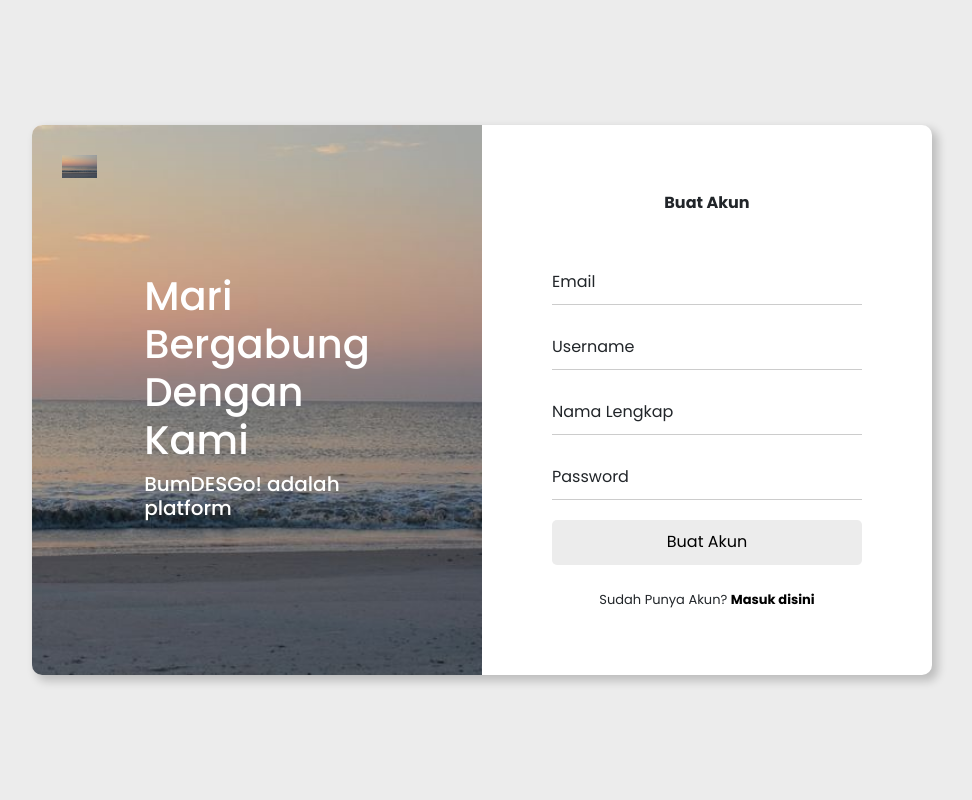
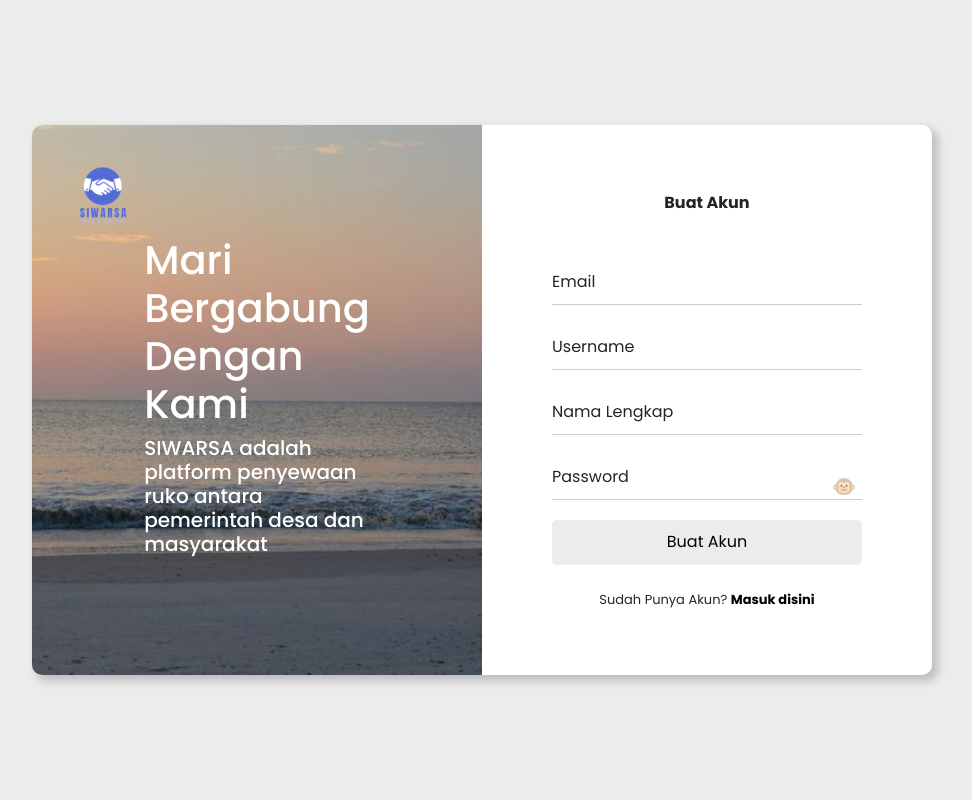
Before and after one commit to prpleehyyth/FP_PEMWEB, a PHP site: page /register.php in a window 1280 px wide. Shown: the whole page, without its empty margins (158-1130 px from the left). Run offline with PHP 8.4, Linux system fonts and the light colour scheme.

Commit message:
added logo and password visibility

```diff
--- a/assets/css/templatemo-tale-seo-agency.css
+++ b/assets/css/templatemo-tale-seo-agency.css
@@ -354,7 +354,7 @@ Header Style
 }
 
 .header-area .main-nav .logo {
-  margin-top: 25px;
+  margin-top: 0px;
   flex-basis: 20%;
   -webkit-transition: all 0.3s ease 0s;
   -moz-transition: all 0.3s ease 0s;
@@ -363,7 +363,7 @@ Header Style
 }
 
 .background-header .main-nav .logo {
-  margin-top: 10px;
+  margin-top: 0px;
 }
 
 .header-area .main-nav .nav {
--- a/register.php
+++ b/register.php
@@ -56,7 +56,7 @@ if ($_SERVER["REQUEST_METHOD"] == "POST") {
             <?php if ($message) : ?>
                 alert("<?php echo $message; ?>");
                 <?php if ($redirect) : ?>
-                    window.location.href = "login_form.html";
+                    window.location.href = "login.php";
                 <?php endif; ?>
             <?php endif; ?>
         });
@@ -67,10 +67,10 @@ if ($_SERVER["REQUEST_METHOD"] == "POST") {
         <div class="container main">
             <div class="row">
                 <div class="col-md-6 side-image">
-                    <img src="loginimg.jpeg" alt="">
+                    <img src="assets/images/fullSiwarsa.png" alt="">
                     <div class="text">
                         <h1 class="h1">Mari Bergabung Dengan Kami</h1>
-                        <p class="h1">BumDESGo! adalah platform</p>
+                        <p class="h1">SIWARSA adalah platform penyewaan ruko antara pemerintah desa dan masyarakat</p>
                     </div>
                 </div>
                 <div class="col-md-6 right">
@@ -92,6 +92,7 @@ if ($_SERVER["REQUEST_METHOD"] == "POST") {
                             <div class="input-field">
                                 <input type="password" class="input" id="password" name="password" required>
                                 <label for="password">Password</label>
+                                <button class="toggle-button" type="button" id="toggleButton" aria-label="Toggle password visibility" title="Toggle password visibility">🐵</button>
                             </div>
                             <div class="input-field">
                                 <input type="submit" class="submit" value="Buat Akun">
@@ -105,6 +106,20 @@ if ($_SERVER["REQUEST_METHOD"] == "POST") {
             </div>
         </div>
     </div>
+    <script>
+        const passwordField = document.getElementById('password');
+        const toggleButton = document.getElementById('toggleButton');
+
+        toggleButton.addEventListener('click', function() {
+            if (passwordField.type === 'password') {
+                passwordField.type = 'text';
+                toggleButton.textContent = '🙈';
+            } else {
+                passwordField.type = 'password';
+                toggleButton.textContent = '🐵';
+            }
+        });
+    </script>
 </body>
 <style>
   @import url('https://fonts.googleapis.com/css2?family=Poppins:wght@400;500;600;700&display=swap');
@@ -167,10 +182,10 @@ i {
   box-sizing: border-box;
 }
 img {
-    width: 35px;
+    width: 100px;
     position: absolute;
-    top: 30px;
-    left: 30px;
+    top: 20px;
+    left: 20px;
 }
 .input-box header {
     font-weight: 700;
@@ -239,6 +254,17 @@ span a:hover {
     text-decoration: underline;
     color: #000;
 }
+.toggle-button {
+            position: absolute;
+            right: 10px;
+            top: 50%;
+            transform: translateY(-50%);
+            background: none;
+            border: none;
+            cursor: pointer;
+            color: rgba(0, 0, 0, 0.5);
+            font-size: 1.2rem;
+        }
 
 @media only screen and (max-width: 768px) {
     .side-image {
```
Also changed, not shown: index.php (+5 -5 lines), login.php (+31 -5 lines), assets/images/fullSiwarsa.png (added), assets/images/logo_only.png (added).
